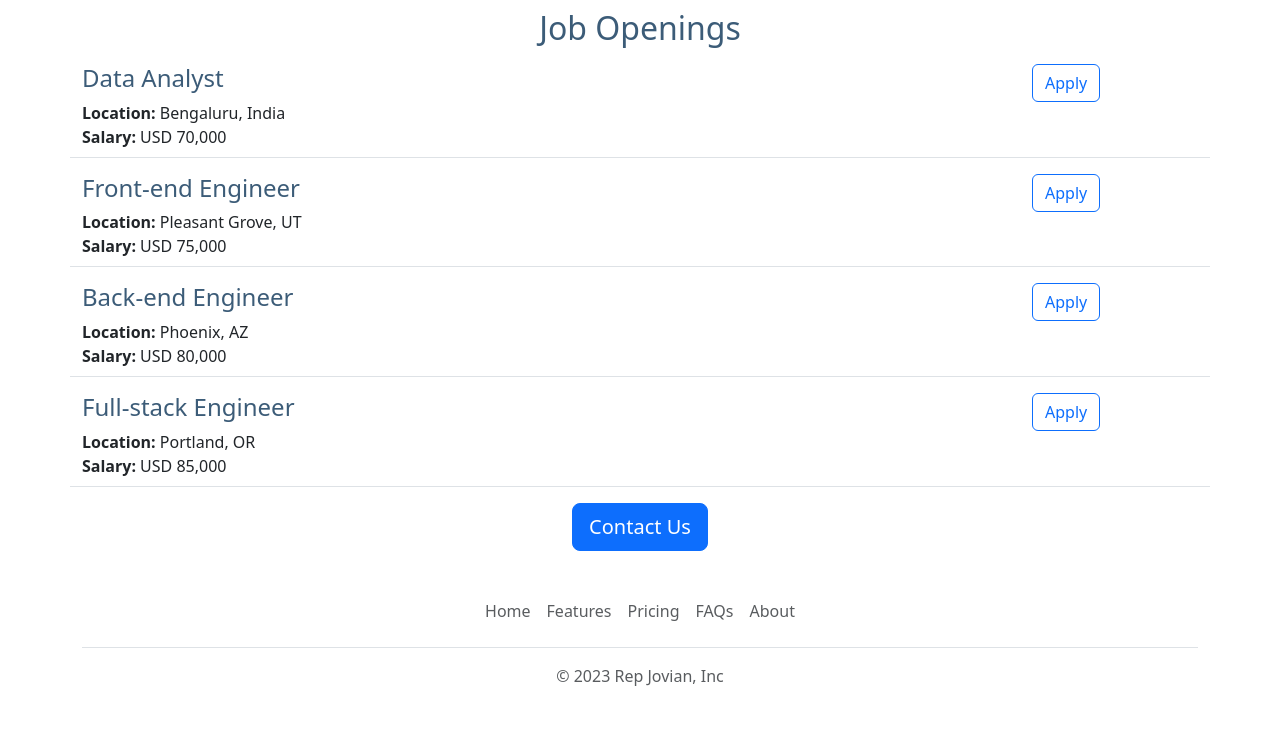
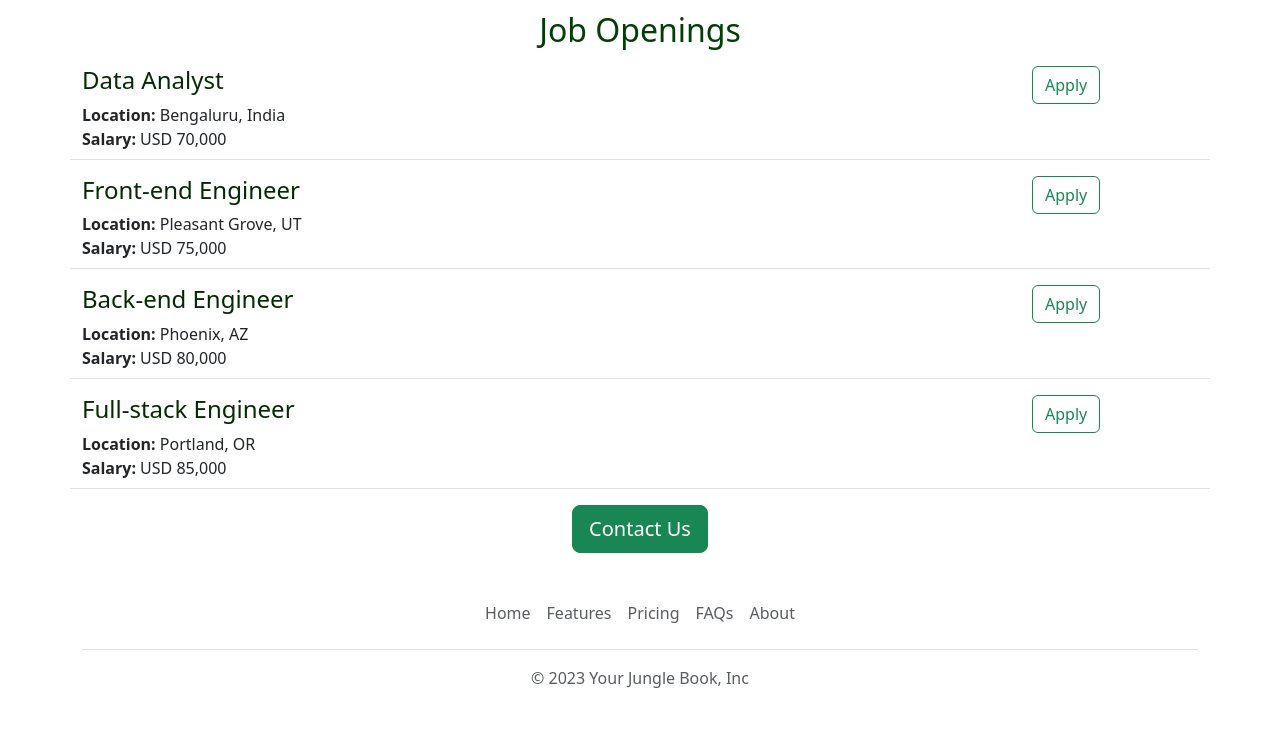
Before and after one commit to rep-pierce/jovian-careers-website-v2, a Flask app: page / in a window 1280 px wide. Shown: the part 891-1637 px from the top of the page. Before the commit the page ends 1577 px from the top, so only its background shows below. Run offline with Flask 3, Linux system fonts and the light colour scheme.

Commit message:
style updates

```diff
--- a/templates/footer.html
+++ b/templates/footer.html
@@ -7,6 +7,6 @@
       <li class="nav-item"><a href="#" class="nav-link px-2 text-body-secondary">FAQs</a></li>
       <li class="nav-item"><a href="#" class="nav-link px-2 text-body-secondary">About</a></li>
     </ul>
-    <p class="text-center text-body-secondary">&copy; 2023 Rep Jovian, Inc</p>
+    <p class="text-center text-body-secondary">&copy; 2023 Your Jungle Book, Inc</p>
   </footer>
 </div>
--- a/templates/home.html
+++ b/templates/home.html
@@ -3,7 +3,7 @@
     <head>
         <meta charset="utf-8">
         <meta name="viewport" content="width=device-width, initial-scale=1">
-        <title>Jovian Careers</title>
+        <title>YJB Careers</title>
         <link href="https://cdn.jsdelivr.net/npm/bootstrap@5.3.0-alpha3/dist/css/bootstrap.min.css" rel="stylesheet" integrity="sha384-KK94CHFLLe+nY2dmCWGMq91rCGa5gtU4mk92HdvYe+M/SXH301p5ILy+dN9+nJOZ" crossorigin="anonymous">
         <style>
             #banner {
@@ -11,38 +11,43 @@
                 width: 100%;
                 object-fit: cover;
             }
+            #plantfluff {
+                max-height: 275px;
+                width: 100%;
+                object-fit: cover;
+            }
             h1 {
                 font-size: 55px;
                 font-weight: normal;
-                color: rgb(118, 178, 232);
+                color: rgb(0, 107, 11);
             }
             h2 {
                 font-size: 32px;
                 font-weight: normal;
-                color: rgb(60, 92, 120);
+                color: rgb(0, 63, 6);
             }
         </style>
     </head>
     <body>
         {% include 'nav.html' %}
         <div class="container">
-            <h1 class="text-center mt-2 mb-4">Jovian Careers</h1>
+            <h1 class="text-center mt-2 mb-4">Careers at <b>Your Jungle Book</b></h1>
         </div>
         <div>
             <img id="banner" class="img-fluid" id="banner" src="{{ url_for('static', filename='assets/banner.jpg') }}" >
         </div>
         <div class="container mt-3 mb-2">
             <h2 class="text-center mt-2 mb-2">
-                About Jovian
+                About <b>Your Jungle Book</b>
             </h2>
-            <div class="row">
-                <div class="col-md-8">
+            <div class="row mt-4 mb-4 align-items-center">
+                <div class="col-md-9">
                     <p class="lead ">
                         Lorem ipsum dolor sit amet, consectetur adipiscing elit, sed do eiusmod tempor incididunt ut labore et dolore magna aliqua. Consequat id porta nibh venenatis. Vulputate mi sit amet mauris commodo quis imperdiet. Lacus sed turpis tincidunt id aliquet risus feugiat. Lectus urna duis convallis convallis tellus id. Mi eget mauris pharetra et ultrices. Risus quis varius quam quisque id diam vel quam elementum. Fringilla ut morbi tincidunt augue interdum velit euismod in pellentesque. Tellus id interdum velit laoreet id donec ultrices. Pharetra et ultrices neque ornare aenean euismod elementum nisi quis. Sollicitudin ac orci phasellus egestas tellus rutrum. Est lorem ipsum dolor sit amet. Elementum sagittis vitae et leo duis ut.
                     </p>
                 </div>
-                <div class="d-none d-md-block col-md-4">
-                    <img class="img-fluid" src="{{ url_for('static', filename='assets/people-working.jpg') }}"/>
+                <div class="d-none d-md-block col-md-3">
+                    <img id="plantfluff" class="img-fluid shadow-sm bg-body-tertiary rounded" src="{{ url_for('static', filename='assets/cute-plants.jpg') }}"/>
                 </div>
             </div>
             <h2 class="text-center mt-2 mb-2">Job Openings</h2>
@@ -54,7 +59,7 @@
                 </p>
             </div>
             <div class="text-center">
-                <button class="btn btn-primary btn-lg">Contact Us</button>
+                <button class="btn btn-success btn-lg">Contact Us</button>
             </div>
         </div>
         {% include 'footer.html' %}
--- a/templates/jobitem.html
+++ b/templates/jobitem.html
@@ -1,6 +1,6 @@
 <div class="pb-2 mt-2 mb-3 border-bottom row">
     <div class="col-10">
-        <h4 style="color:rgb(60, 92, 120); font-weight:normal;">
+        <h4 style="color:rgb(2, 44, 0); font-weight:normal;">
             {{job['title']}}
         </h4>
         <div>
@@ -13,6 +13,6 @@
         {% endif %}
     </div>
     <div class="col-2">
-        <button type="button" class="btn btn-outline-primary">Apply</button>
+        <button type="button" class="btn btn-outline-success">Apply</button>
     </div>
 </div>
--- a/templates/nav.html
+++ b/templates/nav.html
@@ -2,7 +2,7 @@
   <div class="container-fluid">
     <a class="navbar-brand" href="#">
       <img src="{{ url_for('static', filename='assets/bootstrap-logo.svg') }}" alt="Logo" width="30" height="24" class="d-inline-block align-text-top">
-      Jovian
+      Your Jungle Book
     </a>
   </div>
 </nav>
```
Also changed, not shown: static/assets/banner.jpg, static/assets/cute-plants.jpg (added).
